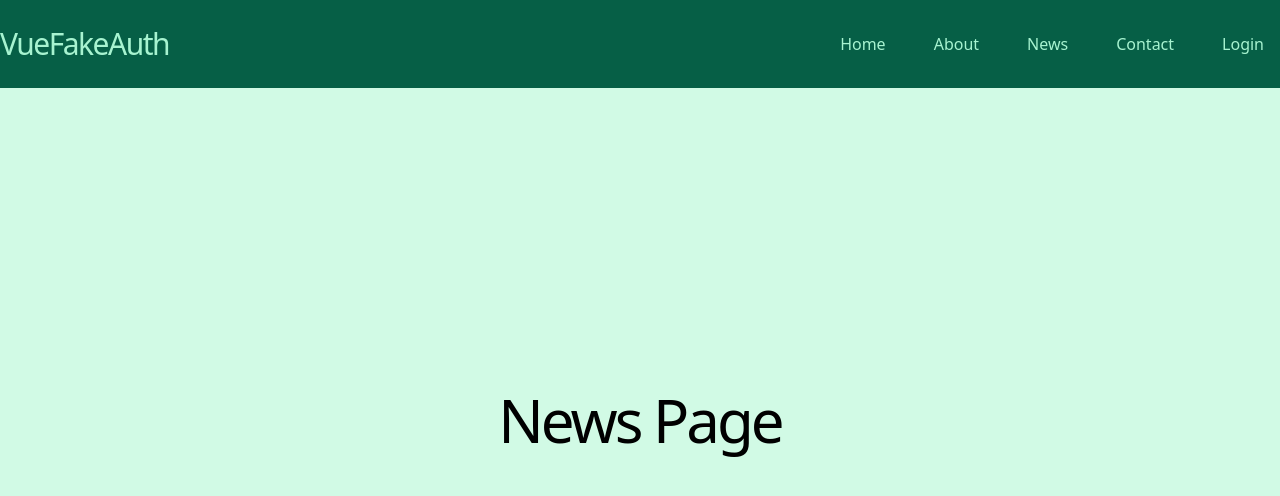
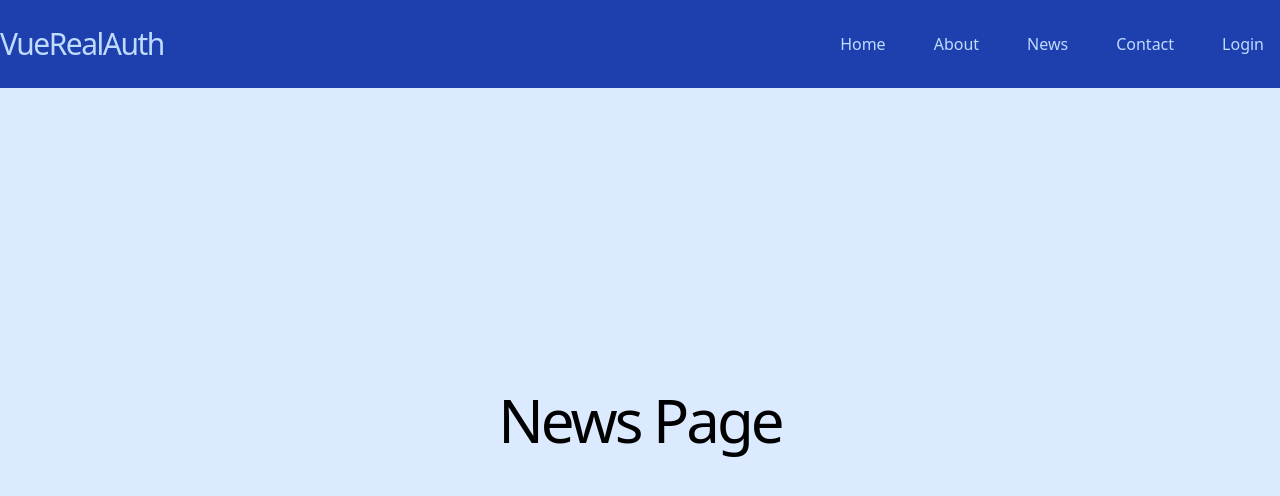
Before and after one commit to acastr86/vuelogin, a Vue app: page /news in a window 1280 px wide. Shown: the top 496 px of the page. Built offline with nearby package versions, Linux system fonts and the light colour scheme.

Commit message:
Basic Setup

```diff
--- a/index.html
+++ b/index.html
@@ -4,9 +4,9 @@
     <meta charset="UTF-8" />
     <link rel="icon" href="/favicon.ico" />
     <meta name="viewport" content="width=device-width, initial-scale=1.0" />
-    <title>VueFakeAuth</title>
+    <title>VueRealAuth</title>
   </head>
-  <body class="bg-green-100">
+  <body class="bg-blue-100">
     <div id="app"></div>
     <script type="module" src="/src/main.js"></script>
   </body>
--- a/package.json
+++ b/package.json
@@ -1,5 +1,5 @@
 {
-  "name": "vuefakeauth",
+  "name": "vuerealauth",
   "version": "0.0.0",
   "scripts": {
     "dev": "vite",
--- a/src/components/Nav.vue
+++ b/src/components/Nav.vue
@@ -13,35 +13,35 @@ const loggingOut = () => {
 </script>
 
 <template>
-<div class="text-green-200 bg-green-800">
+<div class="text-blue-200 bg-blue-800">
     <div class= "container flex items-center justify-between mx-auto">
         <h1 class="text-3xl font-thin tracking-tighter">
-            Vue<span class="font-normal">FakeAuth</span>
+            Vue<span class="font-normal">RealAuth</span>
         </h1>
         <nav>
             <ul class="flex space-x-4">
                 <router-link to="/">
-                <li class="px-4 py-8 hovver:cursor-pointer hover:bg-green-500 hover:text-green-800">Home</li>
+                <li class="px-4 py-8 hovver:cursor-pointer hover:bg-blue-500 hover:text-blue-800">Home</li>
                 </router-link>
                 <router-link :to="{name:'About'}">
-                <li class="px-4 py-8 hovver:cursor-pointer hover:bg-green-500 hover:text-green-800">About</li>
+                <li class="px-4 py-8 hovver:cursor-pointer hover:bg-blue-500 hover:text-blue-800">About</li>
                 </router-link>
                 <router-link :to="{path: '/news', name:'News'}">
-                <li class="px-4 py-8 hovver:cursor-pointer hover:bg-green-500 hover:text-green-800">News</li>
+                <li class="px-4 py-8 hovver:cursor-pointer hover:bg-blue-500 hover:text-blue-800">News</li>
                 </router-link>
                  <router-link :to="{path: '/contact'}">
-                <li class="px-4 py-8 hovver:cursor-pointer hover:bg-green-500 hover:text-green-800">Contact</li>
+                <li class="px-4 py-8 hovver:cursor-pointer hover:bg-blue-500 hover:text-blue-800">Contact</li>
                 </router-link>
                 <router-link v-if="!isAuthenticated"
                 :to="{path: '/login'}">
-                <li class="px-4 py-8 hovver:cursor-pointer hover:bg-green-500 hover:text-green-800">Login</li>
+                <li class="px-4 py-8 hovver:cursor-pointer hover:bg-blue-500 hover:text-blue-800">Login</li>
                 </router-link>
                 <div v-else class="flex">
                     <router-link :to="{path: '/secret'}">
-                    <li class="px-4 py-8 hovver:cursor-pointer hover:bg-green-500 hover:text-green-800">Secret</li>
+                    <li class="px-4 py-8 hovver:cursor-pointer hover:bg-blue-500 hover:text-blue-800">Secret</li>
                     </router-link>
                     <button @click="loggingOut">
-                        <li class="px-4 py-8 hovver:cursor-pointer hover:bg-green-500 hover:text-green-800">Logout</li>
+                        <li class="px-4 py-8 hovver:cursor-pointer hover:bg-blue-500 hover:text-blue-800">Logout</li>
                     </button>
                 </div>
 
--- a/src/pages/404.vue
+++ b/src/pages/404.vue
@@ -5,7 +5,7 @@ import UndrawPageNotFound from "vue-undraw/UndrawPageNotFound.vue"
 <template>
 <div class="flex flex-col items-center justify-center space-y-12 min-h-screen-nonav">
     <h2 class="text-6xl tracking-tighter font-extralight">404 Page Not Found</h2>
-    <UndrawPageNotFound primary-color='#41B883' height='400px' />
+    <UndrawPageNotFound height='400px' />
 </div>
 
 </template>
--- a/src/pages/about.vue
+++ b/src/pages/about.vue
@@ -5,7 +5,7 @@ import UndrawTeamPage from "vue-undraw/UndrawTeamPage.vue"
 <template>
 <div class="flex flex-col items-center justify-center space-y-12 min-h-screen-nonav">
     <h2 class="text-6xl tracking-tighter font-extralight">About Page</h2>
-    <UndrawTeamPage primary-color='#41B883' height='400px' />
+    <UndrawTeamPage height='400px' />
 </div>
 
 </template>
--- a/src/pages/contact.vue
+++ b/src/pages/contact.vue
@@ -5,7 +5,7 @@ import UndrawContactUs from "vue-undraw/UndrawContactUs.vue"
 <template>
 <div class="flex flex-col items-center justify-center space-y-12 min-h-screen-nonav">
     <h2 class="text-6xl tracking-tighter font-extralight">Contact Page</h2>
-    <UndrawContactUs primary-color='#41B883' height='400px' />
+    <UndrawContactUs height='400px' />
 </div>
 
 </template>
--- a/src/pages/index.vue
+++ b/src/pages/index.vue
@@ -10,7 +10,7 @@ const {isAuthenticated ,user} = useAuth();
     <h2 v-if="!isAuthenticated" class="text-6xl tracking-tighter font-extralight">Welcome</h2>
      <h2 v-else class="text-6xl tracking-tighter font-extralight">
          Welcome {{user}}</h2>
-    <UndrawWelcome primary-color='#41B883' height='400px' />
+    <UndrawWelcome height='400px' />
 </div>
 
 </template>
--- a/src/pages/login.vue
+++ b/src/pages/login.vue
@@ -32,15 +32,15 @@ const {ready, start} = useTimeout(3000, { controls: true });
 
 <template>
 <div class="flex flex-col items-center justify-center space-y-12 min-h-screen-nonav">
-    <div class="flex items-center justify-center overflow-hidden bg-green-100 rounded-lg shadow-2xl">
+    <div class="flex items-center justify-center overflow-hidden bg-blue-100 rounded-lg shadow-2xl">
 
-        <UndrawLogin primary-color='#41B883' class="h-64 bg-white" />
+        <UndrawLogin class="h-64 bg-white" />
         <form @submit.prevent="logginIn" class="flex flex-col p-4 space-y-4">
             <input type="text" class="p-2 border-2 rounded-lg"
               placeholder="Username" v-model="username" />
               <input type="password" class="p-2 border-2 rounded-lg"
               placeholder="Password" v-model="password" />
-              <button @submit.prevent="logginIn" type="submit" class="py-2 text-green-200 bg-green-600 rounded-lg">Login</button>
+              <button @submit.prevent="logginIn" type="submit" class="py-2 text-blue-200 bg-blue-600 rounded-lg">Login</button>
         </form>
     </div>
     <div v-if="!ready && error" class="absolute w-1/3 p-4 text-center text-red-800 transition-opacity duration-1000 bg-red-300 rounded-lg bottom-2 right-2"
--- a/src/pages/news.vue
+++ b/src/pages/news.vue
@@ -5,7 +5,7 @@ import UndrawNewsletter from "vue-undraw/UndrawNewsletter.vue"
 <template>
 <div class="flex flex-col items-center justify-center space-y-12 min-h-screen-nonav">
     <h2 class="text-6xl tracking-tighter font-extralight">News Page</h2>
-    <UndrawNewsletter primary-color='#41B883' height='400px' />
+    <UndrawNewsletter height='400px' />
 </div>
 
 </template>
--- a/src/pages/secret.vue
+++ b/src/pages/secret.vue
@@ -6,7 +6,7 @@ import UndrawSecurity from "vue-undraw/UndrawSecurity.vue"
 <div class="flex flex-col items-center justify-center space-y-12 min-h-screen-nonav">
 
 
-    <UndrawSecurity primary-color='#41B883' class="h-64" />
+    <UndrawSecurity class="h-64" />
     <p class="px-4 mx-auto ">
         Lorem ipsum, dolor sit amet consectetur adipisicing elit. Rem laboriosam exercitationem magni sapiente beatae cumque doloremque reiciendis ullam vero voluptates modi vitae possimus ab rerum, maiores excepturi necessitatibus. Totam, nam!
         Lorem ipsum dolor sit amet consectetur, adipisicing elit. Officia accusamus officiis dolore accusantium doloribus totam deserunt deleniti ad iure vitae, nostrum consectetur. Vero maiores velit dolorem dolorum commodi dolores placeat.
```
Also changed, not shown: 1 other file (tests, documents, lock files or other folders).
